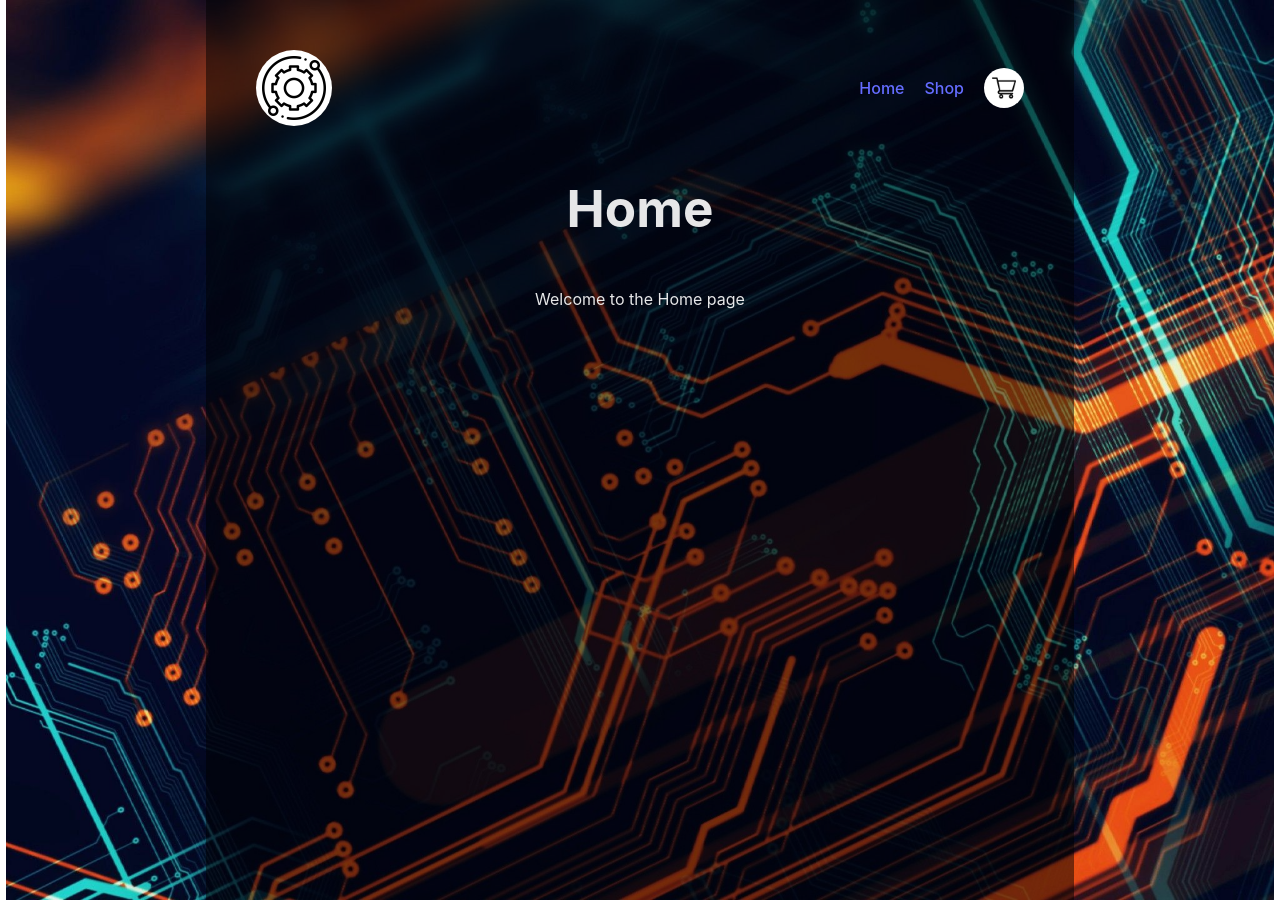
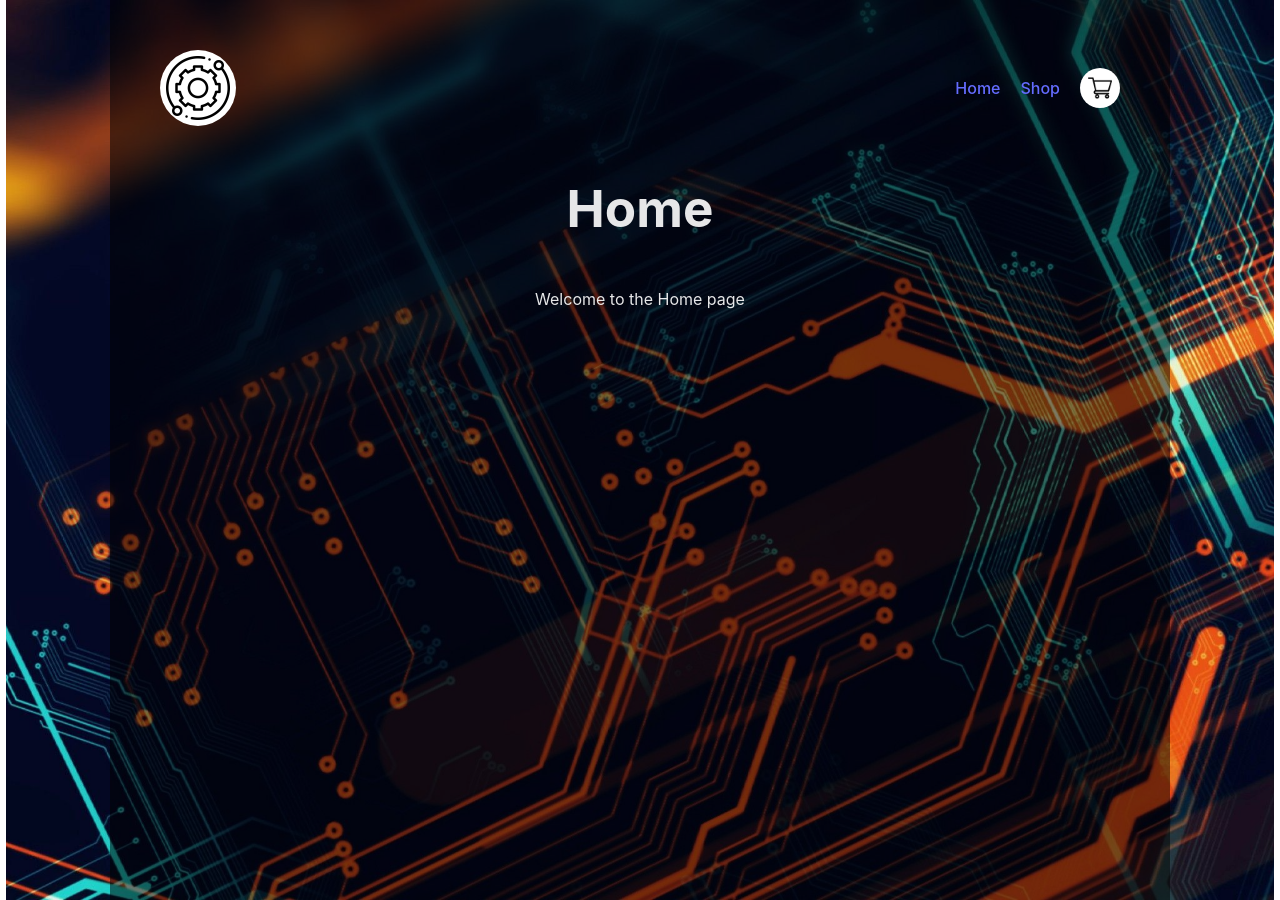
Before and after one commit to tylerprehl/top-shopping-cart, a React (Vite) app: page / in a window 1280 px wide. Built offline with nearby package versions, Linux system fonts and the light colour scheme; no server answers.

Commit message:
Make content section bigger

```diff
--- a/src/index.css
+++ b/src/index.css
@@ -79,7 +79,7 @@ button:focus-visible {
 .content {
   display: flex;
   flex-direction: column;
-  width: 60vw;
+  width: 75vw;
   min-height: 100vh;
   padding: 50px;
   /* background-color: rgba(0, 0, 0, 0.5);  */
```
